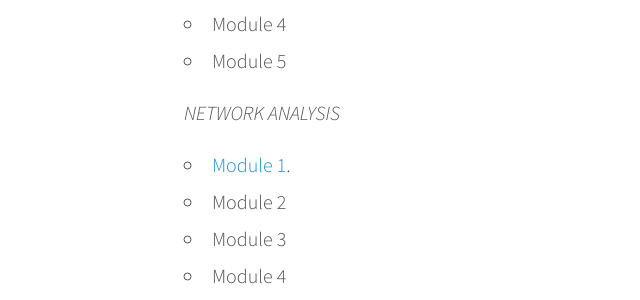
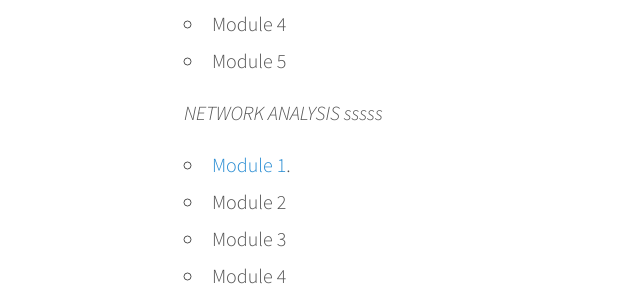
Before and after one commit to YoguBellad/TestGithub, a Jekyll site: the page built from _posts/2016-10-06-semsubj.md, in a window 1280 px wide and 900 px high, scrolled down 801 px. Shown: the part 160-460 px from the top of the window, without its empty margins (96-736 px from the left). Built offline with Jekyll 4.4.1, drawn with Linux system fonts in a browser that asks for light colours.

Commit message:
floder share + minor error 2

```diff
--- a/_posts/2016-10-06-semsubj.md
+++ b/_posts/2016-10-06-semsubj.md
@@ -36,7 +36,7 @@ title: "Notes"
 * Module 4
 * Module 5
 
-<i>NETWORK ANALYSIS
+<i>NETWORK ANALYSIS sssss
 </i>
 
 * <a target="_blank"  href="https://drive.google.com/open?id=0B9cqMjKT9M-dNHJNdWpMQUFiNnc">Module 1</a>.
```
